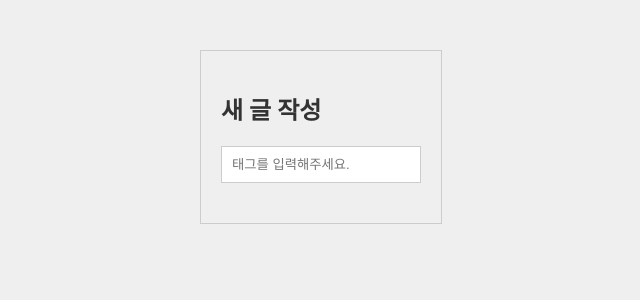
After one commit to hmuri/velog-clone-crawling, a Flask app: page /write in a window 1280 px wide. The commit adds this page. Shown: the top 300 px of the page, without its empty margins (319-959 px from the left). Run offline with Flask 3, Linux system fonts and the light colour scheme.

Commit message:
feat: 태그 생성 완료

```diff
--- a/server.py
+++ b/server.py
@@ -12,6 +12,10 @@ def index():
     return render_template('index.html')
 #templates에 넣을 거면 그냥 open.read 하면 안되고 render_template 해야 함.
 #거기에 안 넣고 그냥 밖에 있는 거 하려면 걍 open.read 해도 됨. 근데 그러면 또 css 문제가 생기니 지금처럼 하자^~^
+
+@app.route("/write") #얘 주소로 가면 index.html 나오는 거
+def write():
+    return render_template('write.html')
 
 @app.route("/run-script")
 def run_script():
--- a/static/script.js
+++ b/static/script.js
@@ -91,3 +91,39 @@ window.onload = function () {
 };
 
 // write.html
+const tagInput = document.getElementById("tagInput");
+const tagsList = document.querySelector(".tags-list");
+
+tagInput.addEventListener("keyup", function (event) {
+  if (event.key === "Enter" && this.value.trim() !== "") {
+    const tagValue = this.value.trim().toLowerCase(); // 중복 체크를 쉽게 하기 위해 소문자로 변환
+    if (!checkDuplicate(tagValue)) {
+      createTag(tagValue);
+      this.value = "";
+    } else {
+      alert("중복된 태그입니다!");
+      this.value = "";
+    }
+  }
+});
+
+function checkDuplicate(value) {
+  const tags = document.querySelectorAll(".tag");
+  for (let tag of tags) {
+    if (tag.textContent.toLowerCase() === value) {
+      return true;
+    }
+  }
+  return false;
+}
+
+function createTag(value) {
+  const tag = document.createElement("div");
+  const tagText = document.createTextNode(value);
+  tag.appendChild(tagText);
+  tag.classList.add("tag");
+  tag.addEventListener("click", function () {
+    this.remove();
+  });
+  tagsList.appendChild(tag);
+}
--- a/static/style.css
+++ b/static/style.css
@@ -175,3 +175,50 @@ nav a:hover {
 }
 
 /*write.html*/
+
+.write-container {
+  max-width: 600px;
+  margin: 50px auto;
+  padding: 20px;
+  border: 1px solid #ccc;
+}
+
+.tags-input {
+  display: flex;
+  align-items: center;
+  width: 200px;
+}
+
+#tagInput {
+  flex: 1;
+  padding: 10px;
+  border: 1px solid #ccc;
+}
+
+.tags-list {
+  margin-top: 20px;
+}
+
+.tag {
+  display: inline-block;
+  padding: 5px 15px;
+  margin: 5px;
+  background-color: #e0e0e0;
+  color: #333;
+  cursor: pointer;
+  border-radius: 50px;
+  font-size: 12px;
+  border: 1px solid #c7c7c7;
+  position: relative;
+}
+
+.tag:before {
+  content: "x";
+  position: absolute;
+  top: 50%;
+  right: 5px;
+  transform: translateY(-50%);
+  font-size: 10px;
+  font-weight: bold;
+  color: #888;
+}
--- /dev/null
+++ b/templates/write.html
@@ -0,0 +1,24 @@
+<!DOCTYPE html>
+<html lang="en">
+  <head>
+    <meta charset="UTF-8" />
+    <meta name="viewport" content="width=device-width, initial-scale=1.0" />
+    <link
+      rel="stylesheet"
+      href="{{ url_for('static', filename='style.css') }}"
+    />
+    <title>Write</title>
+  </head>
+
+  <body>
+    <div class="write-container">
+      <h2>새 글 작성</h2>
+      <div class="tags-input">
+        <input type="text" id="tagInput" placeholder="태그를 입력해주세요." />
+      </div>
+      <div class="tags-list"></div>
+    </div>
+
+    <script src="{{ url_for('static', filename='script.js') }}"></script>
+  </body>
+</html>
```
